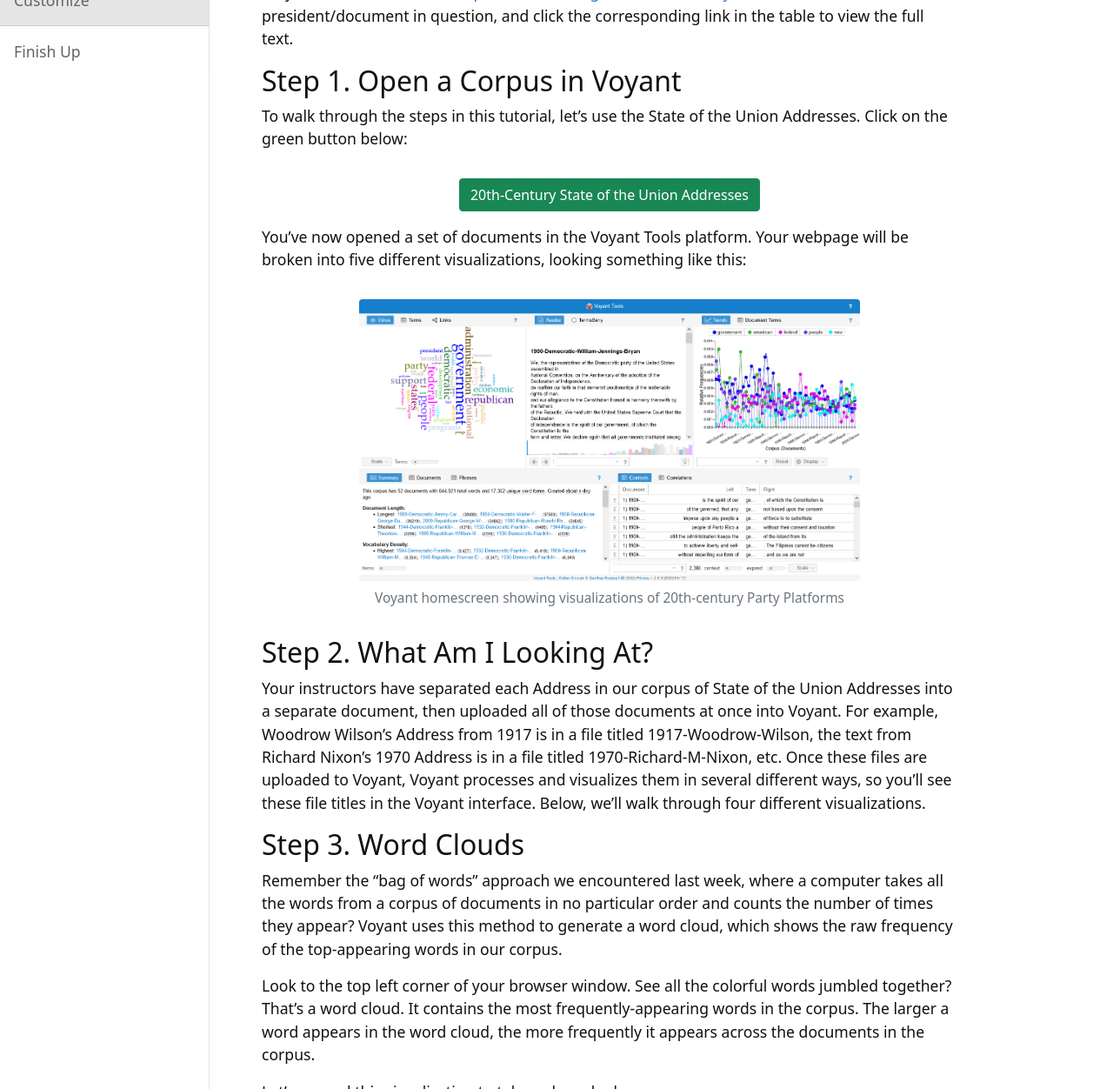
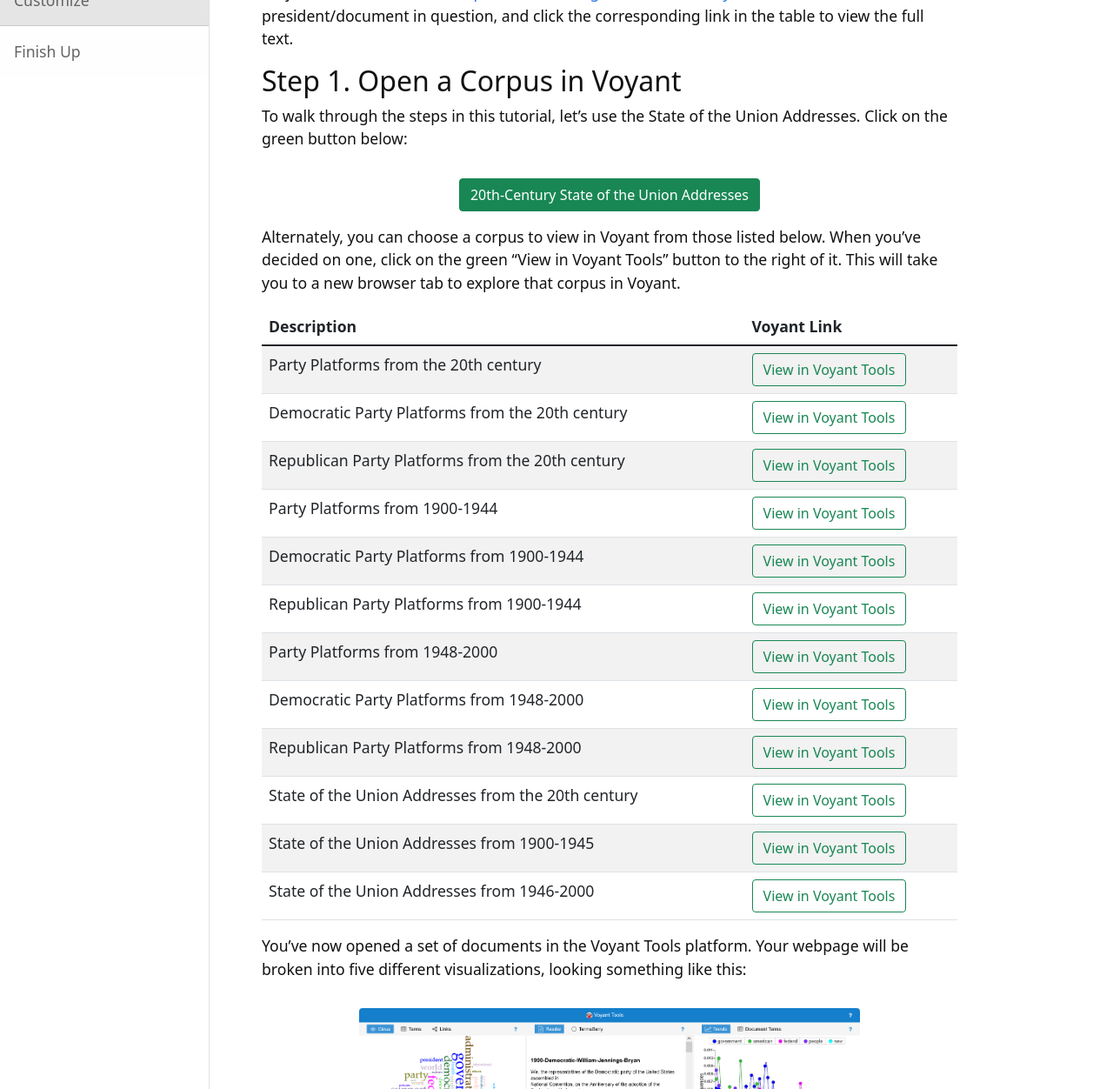
Before and after one commit to learn-static/hist-320, a Jekyll site: the page built from content/03-voyant.md, in a window 1280 px wide and 1400 px high, scrolled down 723 px, cut to the strip 0-1252 px from the top of the window. Shown: the whole strip at 87% size. Built offline with Jekyll 4.4.1, drawn with Linux system fonts in a browser that asks for light colours.

Commit message:
add text analysis choices

```diff
--- a/content/03-voyant.md
+++ b/content/03-voyant.md
@@ -36,6 +36,29 @@ Click on the green button below:
 {% include button.html text="20th-Century State of the Union Addresses" link="https://voyant-tools.org/?corpus=3331b9ec3186b714ca53835d5b3ed722" color="success" %}
 </div>
 </div>
+
+Alternately, you can choose a corpus to view in Voyant from those listed below.
+When you've decided on one, click on the green "View in Voyant Tools" button to the right of it.
+This will take you to a new browser tab to explore that corpus in Voyant.
+
+{% assign topicdocs = site.data.topic-data %}
+
+<table class="table table-striped">
+    <thead>
+       <tr>
+          <th>Description</th>
+          <th>Voyant Link</th>
+       </tr>
+    </thead>
+    <tbody>
+    {%- for t in topicdocs -%}
+    <tr>
+       <td class="topic">{{ t.description }}</td>
+       <td class="words"><a class="btn btn-outline-success" href="{{ t.voyant-link }}" target="_blank" rel="noopener">View in Voyant Tools</a></td>
+    </tr>
+    {%- endfor -%}
+    </tbody>
+</table>
 
 You've now opened a set of documents in the Voyant Tools platform.
 Your webpage will be broken into five different visualizations, looking something like this:
```
